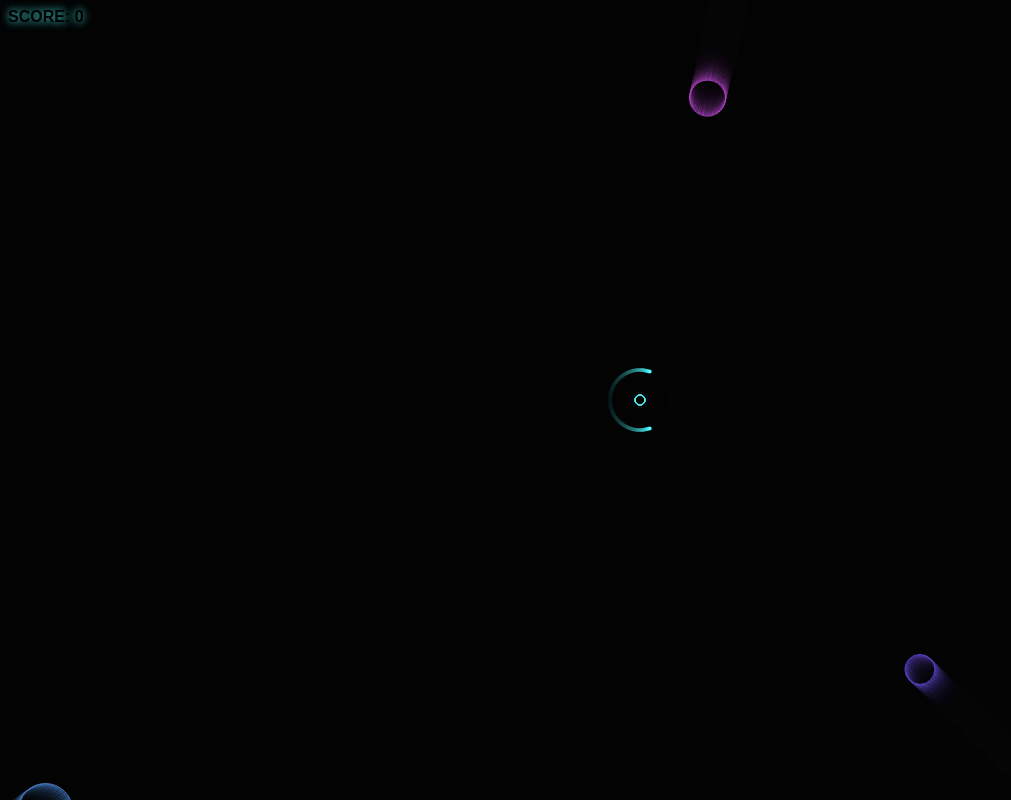
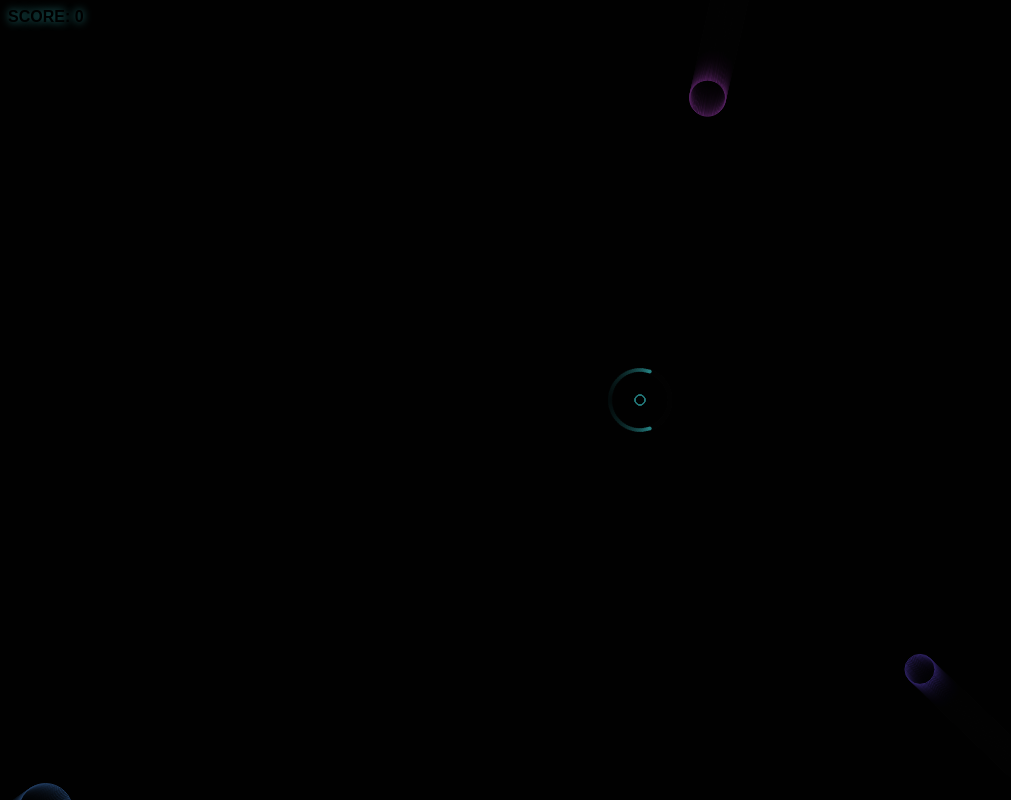
Before and after one commit to letnagao/eclipse-game, a plain HTML site: page index.html in a window 1280 px wide. Shown: the whole page, without its empty margins (0-1011 px from the left). Drawn offline with Linux system fonts and the light colour scheme.

Commit message:
added some changes in css

```diff
--- a/css/style.css
+++ b/css/style.css
@@ -17,3 +17,10 @@ body {
     user-select: none;
     padding: 8px;
 }
+
+.modal {
+    position: absolute;
+    width: 100vw;
+    height: 100vh;
+    background-color: rgba(0,0,0,.5);
+}
--- a/index.html
+++ b/index.html
@@ -9,6 +9,11 @@
 </head>
 <body>
     <p id="txtScore">SCORE: 0</p>
+
+    <div class="modal" id="gameOverModal">
+
+    </div>
+
     <canvas></canvas>
 
     <script src="./js/classes.js"></script>
```
